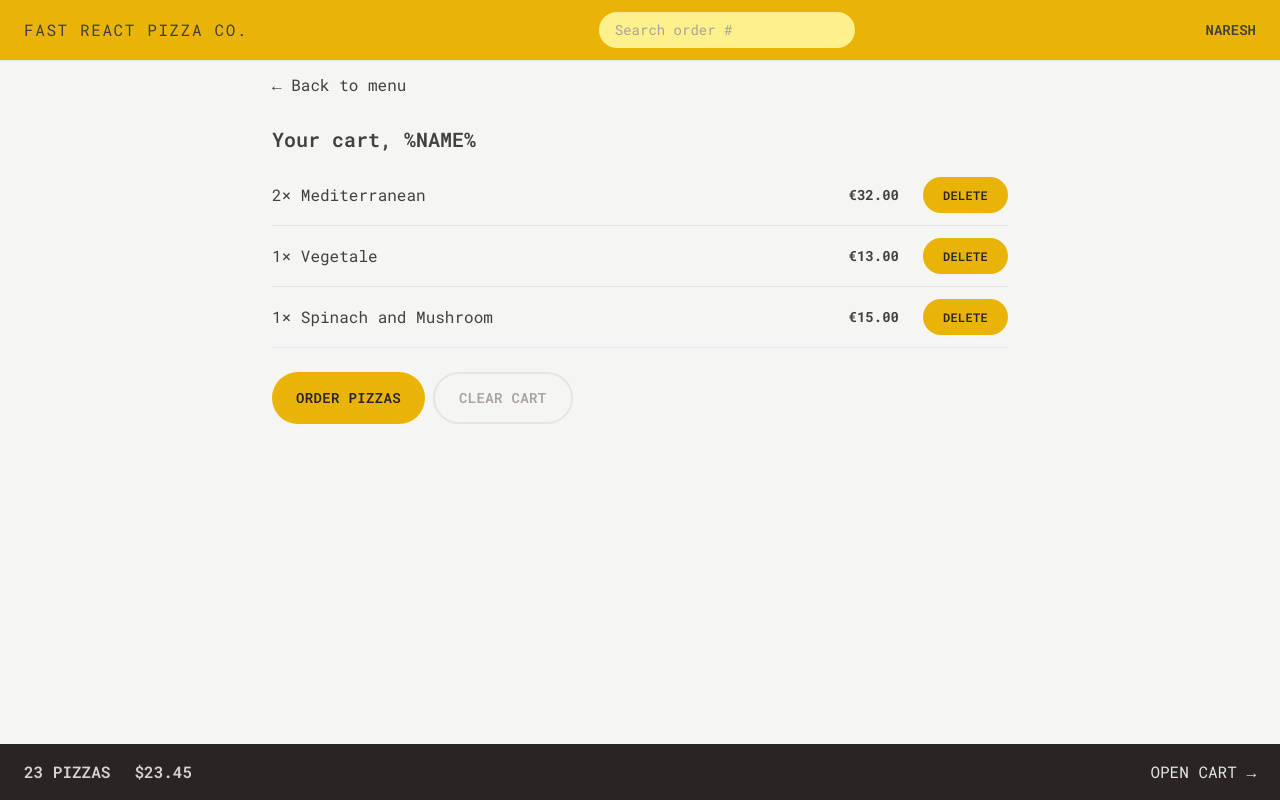
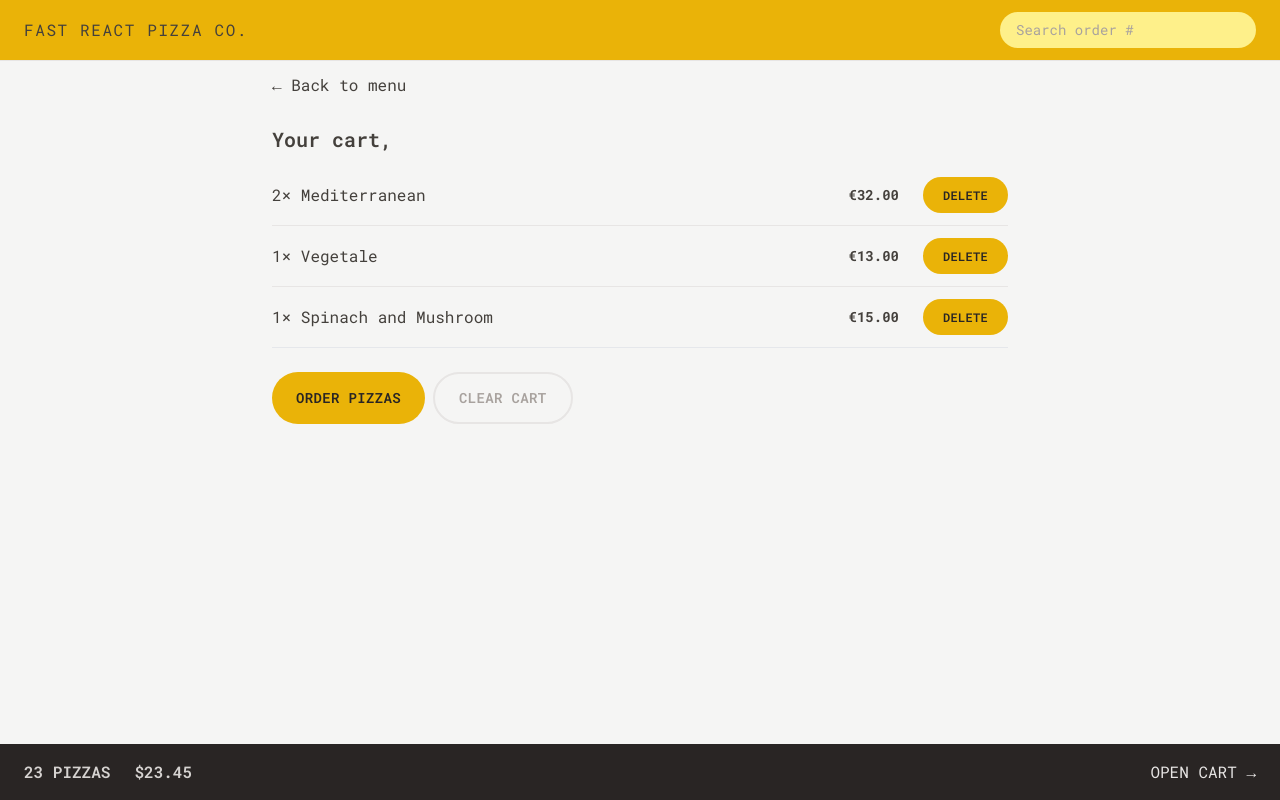
Before and after one commit to Nightcrawl3r-hash/react-pizza-app, a React (Vite) app: page /cart in a window 1280 px wide. Built offline with nearby package versions, Linux system fonts and the light colour scheme.

Commit message:
redux for user done

```diff
--- a/package.json
+++ b/package.json
@@ -13,6 +13,7 @@
     "@reduxjs/toolkit": "^2.0.1",
     "react": "^18.2.0",
     "react-dom": "^18.2.0",
+    "react-redux": "^9.1.0",
     "react-router-dom": "^6.21.1",
     "redux": "^5.0.1"
   },
--- a/src/features/cart/Cart.jsx
+++ b/src/features/cart/Cart.jsx
@@ -1,6 +1,7 @@
 import { Link } from 'react-router-dom';
 import Button from '../../ui/Button';
 import CartItem from './CartItem';
+import { useSelector } from 'react-redux';
 
 const fakeCart = [
   {
@@ -27,26 +28,25 @@
 ];
 
 function Cart() {
+  const username = useSelector((state) => state.user.userName);
   const cart = fakeCart;
 
   return (
     <div className="px-4 py-3 ">
       <Link to="/menu">&larr; Back to menu</Link>
 
-      <h2 className="mt-7 text-xl  font-semibold">Your cart, %NAME%</h2>
-      <ul className="divide-y divide-stone-200  border-b mt-3">
+      <h2 className="mt-7 text-xl  font-semibold">Your cart, {username}</h2>
+      <ul className="mt-3 divide-y  divide-stone-200 border-b">
         {cart.map((item) => (
           <CartItem item={item} key={item.key} />
         ))}
       </ul>
-      <div className='mt-6 space-x-2'>
+      <div className="mt-6 space-x-2">
         <Button to="/order/new" type="primary">
           Order Pizzas
         </Button>
 
-
-
-       <Button type='secondary'>Clear cart</Button>
+        <Button type="secondary">Clear cart</Button>
       </div>
     </div>
   );
--- a/src/features/order/CreateOrder.jsx
+++ b/src/features/order/CreateOrder.jsx
@@ -2,6 +2,7 @@
 import { Form, redirect, useActionData, useNavigation } from 'react-router-dom';
 import { createOrder } from '../../services/apiRestaurant';
 import Button from '../../ui/Button';
+import { useSelector } from 'react-redux';
 
 // https://uibakery.io/regex-library/phone-number
 const isValidPhone = (str) =>
@@ -36,6 +37,7 @@
 function CreateOrder() {
   const navigation = useNavigation();
   const isSubmitting = navigation.state === 'submitting';
+  const username = useSelector((state) => state.user.userName);
 
   const formErrors = useActionData();
   // const [withPriority, setWithPriority] = useState(false);
@@ -48,7 +50,7 @@
       <Form method="POST">
         <div className="mb-5 flex flex-col gap-2 sm:flex-row sm:items-center ">
           <label className="sm:basis-40">First Name</label>
-          <input className="input grow" type="text" name="customer" required />
+          <input className="input grow" type="text" name="customer" defaultValue={username} required />
         </div>
 
         <div className="mb-5 flex flex-col gap-2 sm:flex-row sm:items-center ">
--- a/src/features/user/CreateUser.jsx
+++ b/src/features/user/CreateUser.jsx
@@ -1,11 +1,19 @@
 import { useState } from 'react';
 import Button from '../../ui/Button';
+import { useDispatch } from 'react-redux';
+import { updateName } from './userSlice';
+import { useNavigate } from 'react-router-dom';
 
 function CreateUser() {
   const [username, setUsername] = useState('');
-
+  const dispatch = useDispatch();
+  const navigate= useNavigate()
   function handleSubmit(e) {
     e.preventDefault();
+
+    if (!username) return;
+    dispatch(updateName(username));
+    navigate('/menu')
   }
 
   return (
@@ -18,13 +26,13 @@
         type="text"
         placeholder="Your full name"
         value={username}
-        className="w-72 input mb-8 "
+        className="input mb-8 w-72 "
         onChange={(e) => setUsername(e.target.value)}
       />
 
       {username !== '' && (
         <div>
-          <Button type='primary'>Start Ordering</Button>
+          <Button type="primary">Start Ordering</Button>
         </div>
       )}
     </form>
--- a/src/features/user/Username.jsx
+++ b/src/features/user/Username.jsx
@@ -1,9 +1,12 @@
-import React from 'react'
+import React from 'react';
+import { useSelector } from 'react-redux';
 
 function Username() {
+  const username = useSelector((state) => state.user.userName);
+  if (!username) return null;
   return (
-    <div className='text-sm font-semibold hidden md:block'>Naresh</div>
-  )
+    <div className="hidden text-sm font-semibold md:block">{username}</div>
+  );
 }
 
-export default Username
+export default Username;
--- a/src/main.jsx
+++ b/src/main.jsx
@@ -1,10 +1,13 @@
-import React from 'react'
-import ReactDOM from 'react-dom/client'
-import App from './App.jsx'
-import "./index.css"
-
+import React from 'react';
+import ReactDOM from 'react-dom/client';
+import App from './App.jsx';
+import './index.css';
+import { Provider } from 'react-redux';
+import store from './store.js';
 ReactDOM.createRoot(document.getElementById('root')).render(
   <React.StrictMode>
-    <App />
+    <Provider store={store}>
+      <App />
+    </Provider>
   </React.StrictMode>,
-)
+);
--- /dev/null
+++ b/src/store.js
@@ -0,0 +1,10 @@
+import { configureStore } from '@reduxjs/toolkit';
+import userReducer from './features/user/userSlice'
+
+const store = configureStore({
+  reducer: {
+    user: userReducer,
+  },
+});
+
+export default store;
--- a/src/ui/Home.jsx
+++ b/src/ui/Home.jsx
@@ -1,8 +1,11 @@
+import { useSelector } from 'react-redux';
 import CreateUser from '../features/user/CreateUser';
+import Button from './Button';
 
 function Home() {
+  const username = useSelector((state) => state.user.userName);
   return (
-    <div className='my-10 sm:my-16 text-center px-4 '>
+    <div className="my-10 px-4 text-center sm:my-16 ">
       <h1 className="mb-8  text-xl font-semibold md:text-3xl">
         The best pizza.
         <br />
@@ -10,7 +13,11 @@
           Straight out of the oven, straight to you.
         </span>
       </h1>
-      <CreateUser />
+      {username === '' ? (
+        <CreateUser />
+      ) : (
+          <Button to="/menu" type="primary">Continue ordering, {username}</Button>
+      )}
     </div>
   );
 }
```
Also changed, not shown: 1 other file (tests, documents, lock files or other folders).
